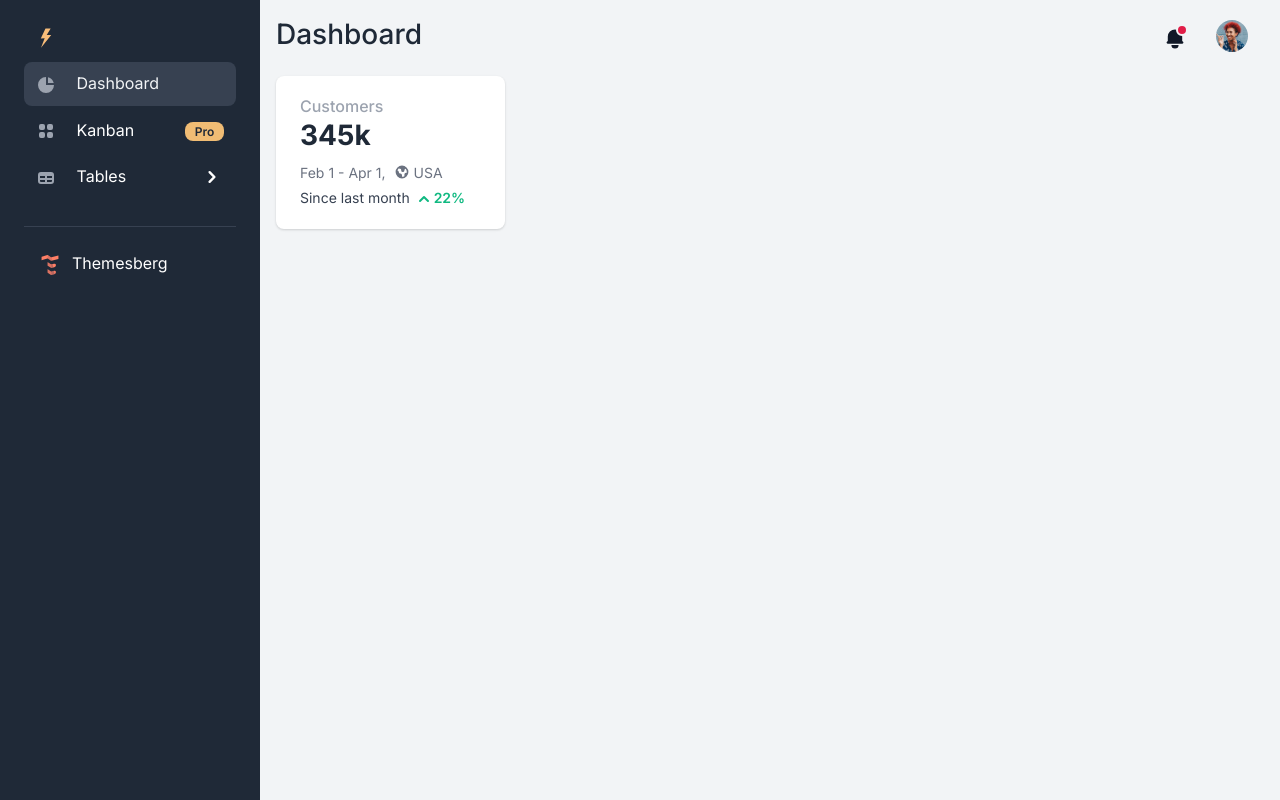
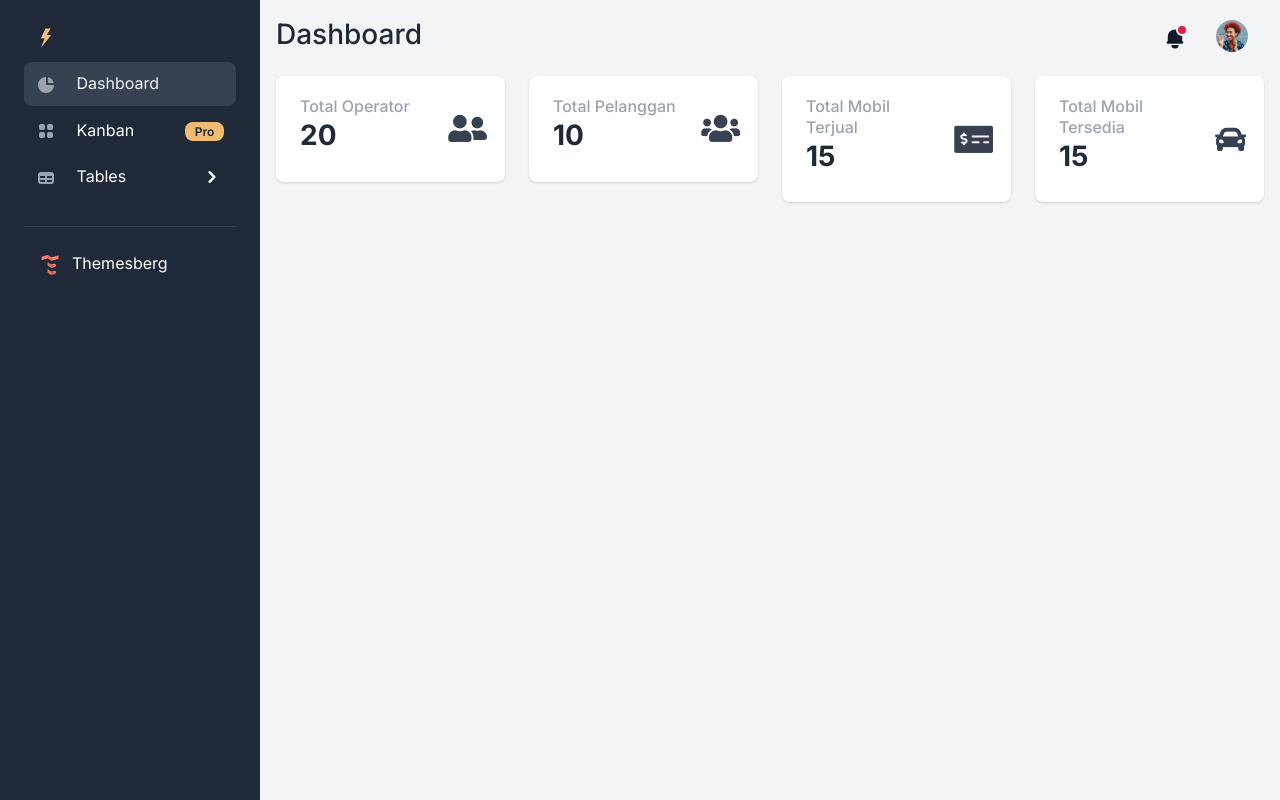
Before and after one commit to pldweb/car-ecommerce, a Laravel app: page /dashboard in a window 1280 px wide. Run offline with Laravel 12, Linux system fonts and the light colour scheme; the visitor is signed in with stand-in values (Sample User, id 1); parts of the project's set-up code (start-up, migrations or seed data) failed here and were passed over; some libraries are stand-ins or nearby versions.

Commit message:
Add Card Monitoring Dashboard

```diff
--- a/app/Http/Controllers/DashboardController.php
+++ b/app/Http/Controllers/DashboardController.php
@@ -8,8 +8,36 @@ class DashboardController extends Controller
     {
         $this->middleware('auth');
     }
+
+
+    // Untuk Card Monitoring Dashboard
+    private function getCardMonitoring()
+    {
+        $data = [
+            'Total Operator' => [
+                'jumlah' => 20,
+                'icon' => 'fa fa-user-friends',
+            ],
+            'Total Pelanggan' => [
+                'jumlah' => 10,
+                'icon' => 'fa fa-users',
+            ],
+            'Total Mobil Terjual' => [
+                'jumlah' => 15,
+                'icon' => 'fa fa-money-check-alt',
+            ],
+            'Total Mobil Tersedia' => [
+                'jumlah' => 15,
+                'icon' => 'fa fa-car',
+            ]
+        ];
+        return $data;
+    }
+
     public function getIndex()
     {
-        return view('admin.index');
+        $data = self::getCardMonitoring();
+        $params = ['dataCardMonitoring' => $data];
+        return view('admin.index', $params);
     }
 }
--- /dev/null
+++ b/public/css/admin.css
@@ -0,0 +1,9 @@
+:root {
+
+}
+
+.icon-card-top > i {
+    font-size: 31px;
+    float: right;
+    padding-right: 6px;
+}
--- a/resources/views/admin/komponen-admin/card-top.blade.php
+++ b/resources/views/admin/komponen-admin/card-top.blade.php
@@ -1,20 +1,25 @@
-<div class="col-12 col-sm-6 col-xl-3 mb-4">
-    <div class="card border-0 shadow">
-        <div class="card-body">
-            <div class="row d-block d-xl-flex align-items-center">
-                <div class="d-none d-sm-block">
-                    <h2 class="h6 text-gray-400 mb-0">Customers</h2>
-                    <h3 class="fw-extrabold mb-2">345k</h3>
-                </div>
-                <small class="d-flex align-items-center text-gray-500">
-                    Feb 1 - Apr 1,
-                    <svg class="icon icon-xxs text-gray-500 ms-2 me-1" fill="currentColor" viewBox="0 0 20 20" xmlns="http://www.w3.org/2000/svg"><path fill-rule="evenodd" d="M10 18a8 8 0 100-16 8 8 0 000 16zM4.332 8.027a6.012 6.012 0 011.912-2.706C6.512 5.73 6.974 6 7.5 6A1.5 1.5 0 019 7.5V8a2 2 0 004 0 2 2 0 011.523-1.943A5.977 5.977 0 0116 10c0 .34-.028.675-.083 1H15a2 2 0 00-2 2v2.197A5.973 5.973 0 0110 16v-2a2 2 0 00-2-2 2 2 0 01-2-2 2 2 0 00-1.668-1.973z" clip-rule="evenodd"></path></svg>
-                    USA
-                </small>
-                <div class="small d-flex mt-1">
-                    <div>Since last month <svg class="icon icon-xs text-success" fill="currentColor" viewBox="0 0 20 20" xmlns="http://www.w3.org/2000/svg"><path fill-rule="evenodd" d="M14.707 12.707a1 1 0 01-1.414 0L10 9.414l-3.293 3.293a1 1 0 01-1.414-1.414l4-4a1 1 0 011.414 0l4 4a1 1 0 010 1.414z" clip-rule="evenodd"></path></svg><span class="text-success fw-bolder">22%</span></div>
+@foreach($dataCardMonitoring as $detail => $data)
+    <div class="col-12 col-sm-6 col-xl-3 mb-4">
+        <div class="card border-0 shadow">
+            <div class="card-body">
+                <div class="row d-block d-xl-flex align-items-center flex-row">
+                    <div class="w-75">
+                        <h2 class="h6 text-gray-400 mb-0">{{$detail}}</h2>
+                        <h3 class="fw-extrabold mb-2">{{$data['jumlah']}}</h3>
+                    </div>
+{{--                    <small class="d-flex align-items-center text-gray-500">--}}
+{{--                        Feb 1 - Apr 1,--}}
+{{--                        <svg class="icon icon-xxs text-gray-500 ms-2 me-1" fill="currentColor" viewBox="0 0 20 20" xmlns="http://www.w3.org/2000/svg"><path fill-rule="evenodd" d="M10 18a8 8 0 100-16 8 8 0 000 16zM4.332 8.027a6.012 6.012 0 011.912-2.706C6.512 5.73 6.974 6 7.5 6A1.5 1.5 0 019 7.5V8a2 2 0 004 0 2 2 0 011.523-1.943A5.977 5.977 0 0116 10c0 .34-.028.675-.083 1H15a2 2 0 00-2 2v2.197A5.973 5.973 0 0110 16v-2a2 2 0 00-2-2 2 2 0 01-2-2 2 2 0 00-1.668-1.973z" clip-rule="evenodd"></path></svg>--}}
+{{--                        USA--}}
+{{--                    </small>--}}
+{{--                    <div class="small d-flex mt-1">--}}
+{{--                        <div>Since last month <svg class="icon icon-xs text-success" fill="currentColor" viewBox="0 0 20 20" xmlns="http://www.w3.org/2000/svg"><path fill-rule="evenodd" d="M14.707 12.707a1 1 0 01-1.414 0L10 9.414l-3.293 3.293a1 1 0 01-1.414-1.414l4-4a1 1 0 011.414 0l4 4a1 1 0 010 1.414z" clip-rule="evenodd"></path></svg><span class="text-success fw-bolder">22%</span></div>--}}
+{{--                    </div>--}}
+                    <div class="icon-card-top position-relative w-25 p-0">
+                        <i class="fas {{$data['icon']}}"></i>
+                    </div>
                 </div>
             </div>
         </div>
     </div>
-</div>
+@endforeach
--- a/resources/views/layouts/admin.blade.php
+++ b/resources/views/layouts/admin.blade.php
@@ -37,6 +37,9 @@
 
     <!-- Volt CSS -->
     <link type="text/css" href="{{asset('css/volt.css')}}" rel="stylesheet">
+
+    <!-- Admin CSS -->
+    <link type="text/css" href="{{asset('css/admin.css')}}" rel="stylesheet">
 
     <!-- Template Stylesheet -->
     <script src="{{asset('js/jquery-3.7.1.min.js')}}"></script>
```
Also changed, not shown: resources/views/landing-page/auth/register.blade.php (+3 -4 lines).
